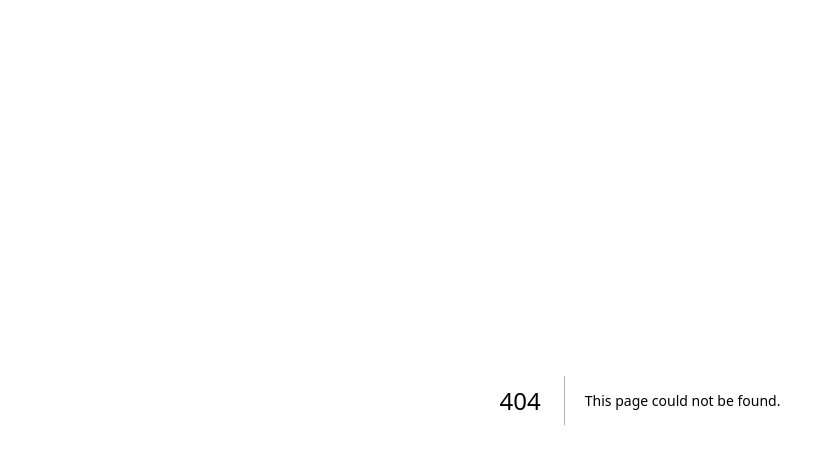
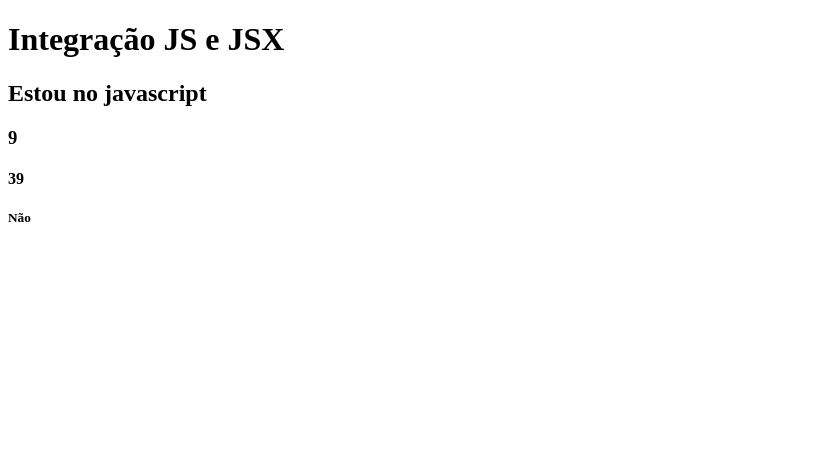
Before and after one commit to helioalb/nextjs, a Next.js app in the folder exercicios/: page /basicos/jsx4 in a window 1280 px wide. Before the commit this address had no page. Shown: the top 464 px of the page, without its empty margins (0-835 px from the left). Built offline with nearby package versions, Linux system fonts and the light colour scheme.

Commit message:
Add example of integration between html and js

```diff
--- /dev/null
+++ b/exercicios/src/pages/basicos/jsx4.jsx
@@ -0,0 +1,20 @@
+export default function jsx4() {
+  const subtitulo = 'Estou no javascript';
+
+  return (
+    <div>
+      <h1>Integração JS e JSX</h1>
+      <h2>{subtitulo}</h2>
+      <h3>{3 * 3}</h3>
+      <h4>{Math.max(13, 39)}</h4>
+      <h5>{entre(3, 5, 6)}</h5>
+    </div>
+  )
+}
+
+function entre(valor, min, max) {
+  if (valor >= min && valor <= max)
+    return 'Sim'
+  else
+    return 'Não'
+}
```
